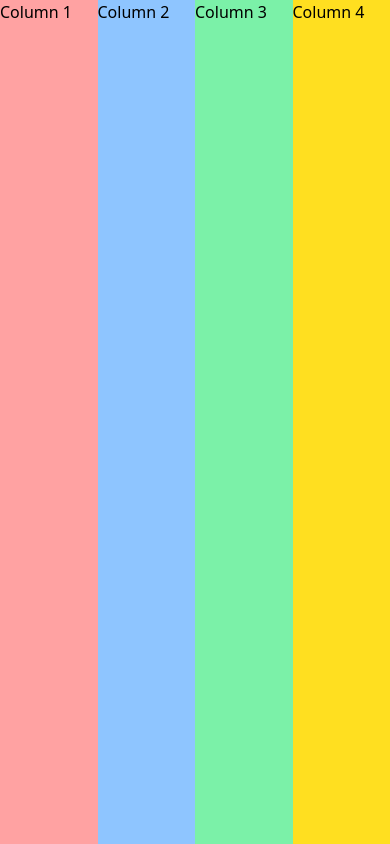
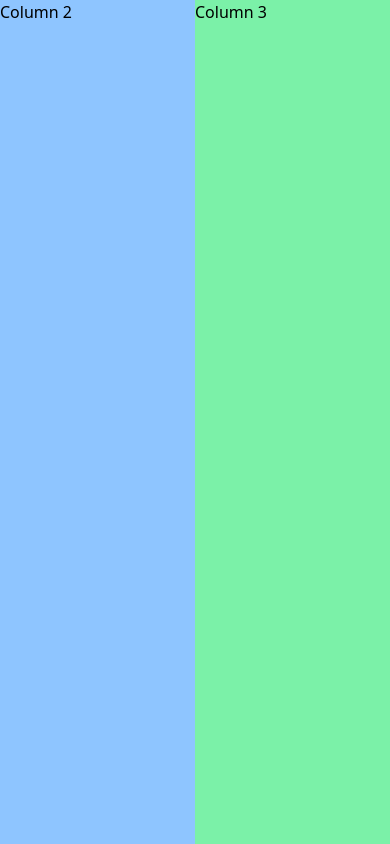
Before and after one commit to kanavgoyal898/arX, a Next.js app: page / in a window 390 px wide. Built offline with nearby package versions, Linux system fonts and the light colour scheme.

Commit message:
Add responsiveness

```diff
--- a/app/globals.css
+++ b/app/globals.css
@@ -2,5 +2,5 @@
 
 .screen {
   @apply min-h-screen;
-  @apply grid grid-cols-4;
+  @apply grid grid-cols-2 sm:grid-cols-3 lg:grid-cols-4;
 }
--- a/app/layout.tsx
+++ b/app/layout.tsx
@@ -26,7 +26,7 @@ export default function RootLayout({
     <html lang="en">
       <body className={`${geistSans.variable} ${geistMono.variable} antialiased`}>
         <div className="screen">
-          <div className="bg-red-300">
+          <div className="bg-red-300 hidden md:block">
             <h1>Column 1</h1>
           </div>
           <div className="bg-blue-300">
@@ -35,7 +35,7 @@ export default function RootLayout({
           <div className="bg-green-300">
             <h1>Column 3</h1>
           </div>
-          <div className="bg-yellow-300">
+          <div className="bg-yellow-300 hidden lg:block">
             <h1>Column 4</h1>
           </div>
         </div>
```
